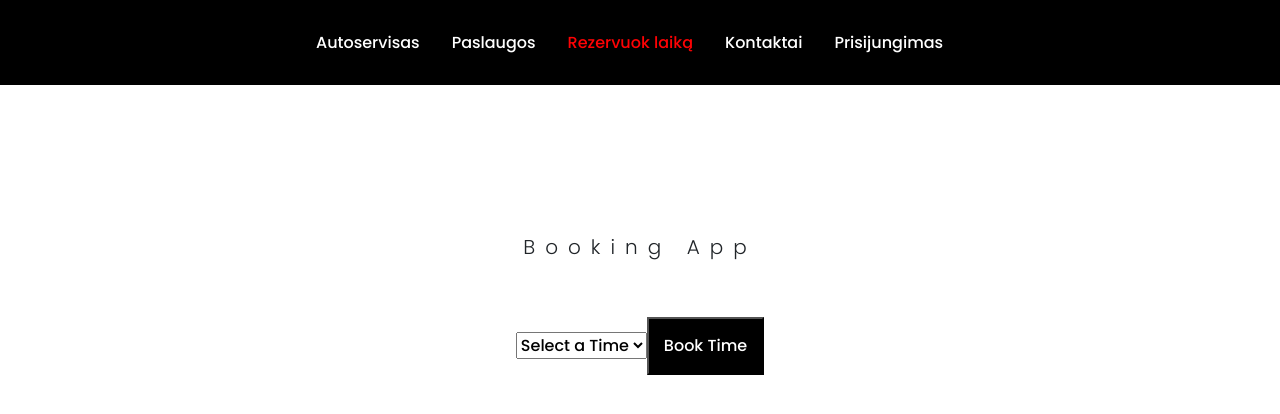
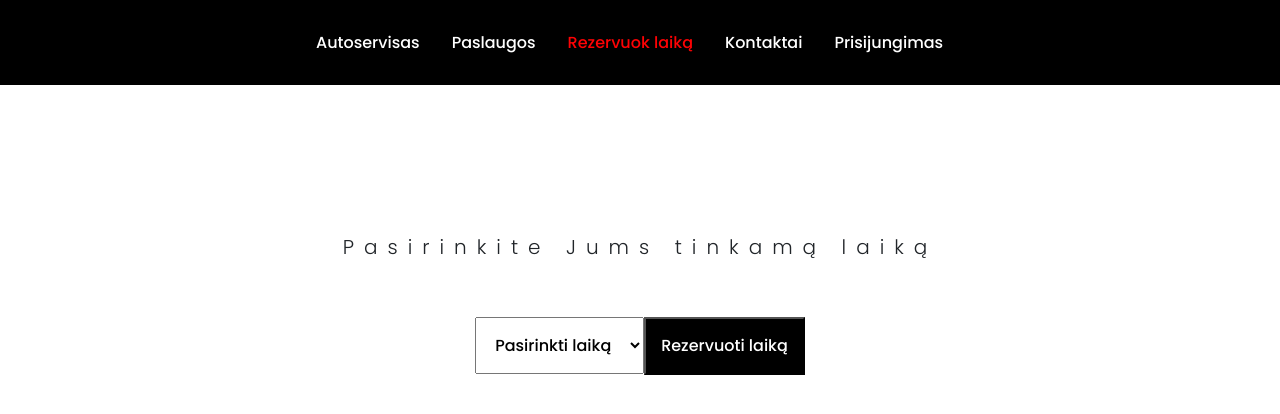
Before and after one commit to Sandruttee/autoservisas222e, a React (Create React App) app: page /BookingApp in a window 1280 px wide. Shown: the top 414 px of the page. Built offline with nearby package versions, Linux system fonts and the light colour scheme.

Commit message:
html, css adjust

```diff
--- a/src/pages/AvailableTimeForm.js
+++ b/src/pages/AvailableTimeForm.js
@@ -22,11 +22,14 @@ class AvailableTimeForm extends React.Component {
   render() {
     return (
       <div className="formContainer ">
-        <h2>Available Time Form</h2>
+        <h2>
+          Įveskite savo laiką, kuriuo esate laisvas. Pavyzdys: 10:00-11:00
+        </h2>
         <input
           type="text"
           value={this.state.newTime}
           onChange={this.handleInputChange}
+          className="loginInput"
         />
         <button className="loginButton" onClick={this.addTime}>
           Add Time
--- a/src/pages/Booking.js
+++ b/src/pages/Booking.js
@@ -34,7 +34,7 @@ export default function Booking() {
             name="username"
             type="text"
             onChange={updateUsername}
-            className="username"
+            className="username loginInput"
           />
           <label htmlFor="password">Slaptažodis</label>
           <input
@@ -42,7 +42,7 @@ export default function Booking() {
             type="password"
             name="password"
             onChange={updatePassword}
-            className="password"
+            className="password loginInput"
           />
           <input className="loginButton" type="submit" value="Prisijungti" />
         </form>
--- a/src/pages/BookingApp.js
+++ b/src/pages/BookingApp.js
@@ -23,9 +23,9 @@ class BookingApp extends React.Component {
   render() {
     return (
       <div className="formContainer">
-        <h2>Booking App</h2>
-        <select onChange={this.handleTimeSelection}>
-          <option value="">Select a Time</option>
+        <h2>Pasirinkite Jums tinkamą laiką</h2>
+        <select className="loginInput" onChange={this.handleTimeSelection}>
+          <option value="">Pasirinkti laiką</option>
           {this.props.availableTimes &&
             this.props.availableTimes.map((time, index) => (
               <option key={index} value={time}>
@@ -34,7 +34,7 @@ class BookingApp extends React.Component {
             ))}
         </select>
         <button className="loginButton" onClick={this.bookTime}>
-          Book Time
+          Rezervuoti laiką
         </button>
         <ul>
           {this.state.bookedTimes.map((time, index) => (
--- a/src/pages/styling.css
+++ b/src/pages/styling.css
@@ -140,6 +140,9 @@ footer {
   background-color: var(--background-black);
   color: white;
 }
+.loginInput {
+  padding: 15px;
+}
 
 .bookContainer {
   width: 100%;
```
